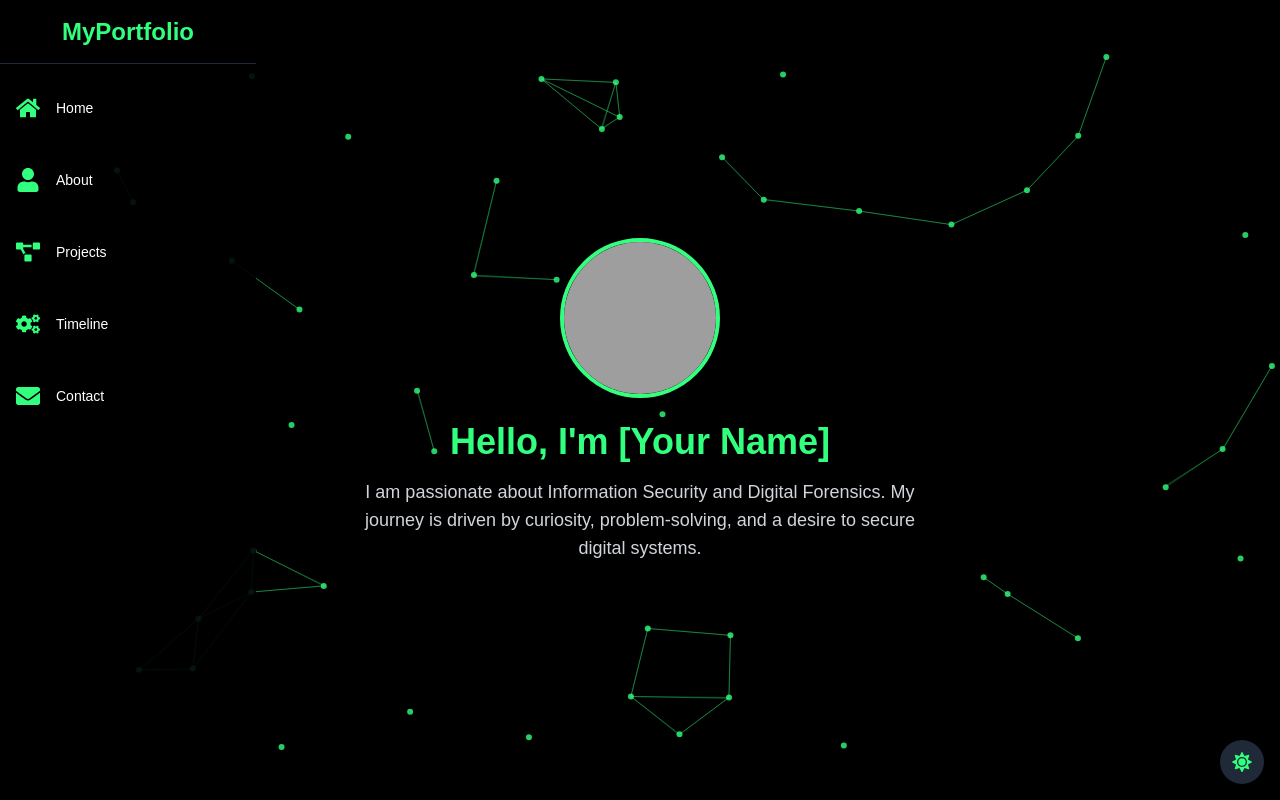
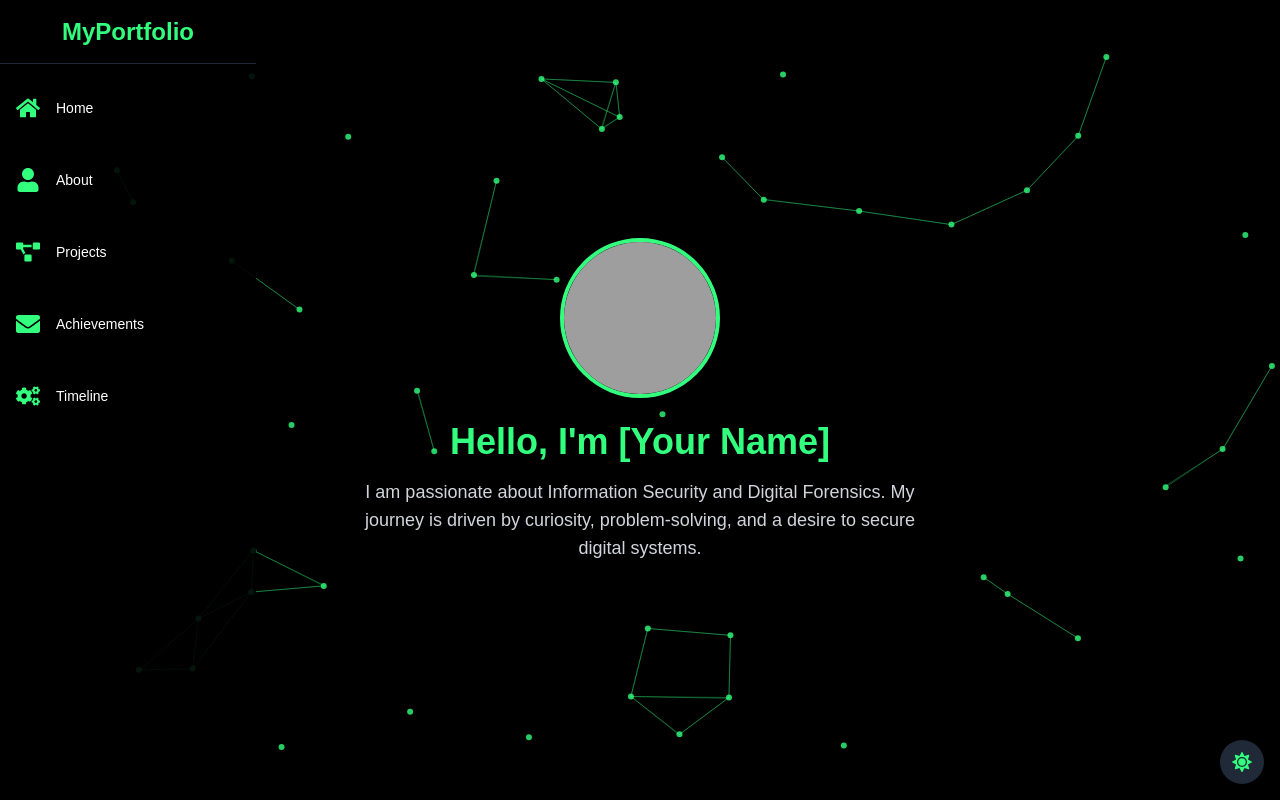
Before and after one commit to me0w2en/me0w2en.github.io, a Next.js app: page / in a window 1280 px wide. Shown: the top 800 px of the page. Built offline with nearby package versions, Linux system fonts and the light colour scheme; grey boxes are pictures that could not be loaded.

Commit message:
Feat: Sidebar 내용 수정

```diff
--- a/src/components/Sidebar.tsx
+++ b/src/components/Sidebar.tsx
@@ -4,10 +4,10 @@ import { FaHome, FaUser, FaProjectDiagram, FaEnvelope, FaCogs } from "react-icon
 
 const menuItems = [
   { icon: <FaHome />, label: "Home", href: "#profile" },
-  { icon: <FaUser />, label: "About", href: "#skills" },
+  { icon: <FaUser />, label: "About", href: "#about" },
   { icon: <FaProjectDiagram />, label: "Projects", href: "#projects" },
+  { icon: <FaEnvelope />, label: "Achievements", href: "#achievements" },
   { icon: <FaCogs />, label: "Timeline", href: "#timeline" },
-  { icon: <FaEnvelope />, label: "Contact", href: "#contact" },
 ];
 
 export const Sidebar = () => {
```
